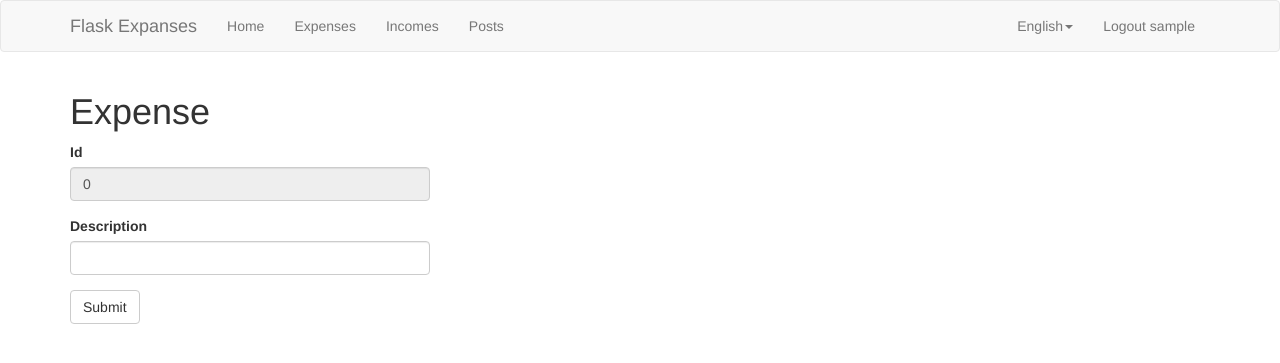
After one commit to dkeza/flaskexpenses, a Flask app: page /expenses/edit/0 in a window 1280 px wide. The commit adds this page. Shown: the top 363 px of the page. Run offline with Flask 2, Linux system fonts and the light colour scheme; a user stored in the database is signed in; data comes from the database, SQL or seed files in the repository; some libraries are stand-ins or nearby versions.

Commit message:
New, edit, delete expenses

```diff
--- a/app/forms.py
+++ b/app/forms.py
@@ -50,3 +50,13 @@ class EditIncomeForm(FlaskForm):
         super(EditIncomeForm, self).__init__(*args, **kwargs)
         # disable the fields if you want to
         self.id.render_kw = {'disabled': True}
+
+class EditExpenseForm(FlaskForm):
+    id = IntegerField('Id', validators=[])
+    description = StringField(_l('Description'), validators=[DataRequired()])
+    submit = SubmitField(_l('Submit'))
+
+    def __init__(self, *args, **kwargs):
+        super(EditExpenseForm, self).__init__(*args, **kwargs)
+        # disable the fields if you want to
+        self.id.render_kw = {'disabled': True}
--- a/app/routes.py
+++ b/app/routes.py
@@ -3,7 +3,7 @@ from flask import render_template, flash, redirect, url_for, request, g, session
 from flask_login import login_user, logout_user, current_user, login_required
 from werkzeug.urls import url_parse
 from app import app, db
-from app.forms import LoginForm, RegistrationForm, ResetPasswordRequestForm, ResetPasswordForm, EditIncomeForm
+from app.forms import LoginForm, RegistrationForm, ResetPasswordRequestForm, ResetPasswordForm, EditIncomeForm, EditExpenseForm
 from app.email import send_password_reset_email
 from app.models import User, Expense, Income
 from flask_babel import _, get_locale
@@ -84,7 +84,6 @@ def reset_password_request():
     return render_template('reset_password_request.html',
                            title=_('Reset Password'), form=form)
 
-
 @app.route('/reset_password/<token>', methods=['GET', 'POST'])
 def reset_password(token):
     if current_user.is_authenticated:
@@ -105,6 +104,46 @@ def reset_password(token):
 def expenses():
     e = Expense.query.filter_by(user_id=current_user.id)
     return render_template('expenses.html', title=_('Expenses'),expenses=e)
+
+@app.route('/expenses/new', methods=['GET', 'POST'])
+@login_required
+def new_expense():
+    return redirect( url_for('edit_expense', id=0))
+
+@app.route('/expenses/edit/<id>', methods=['GET', 'POST'])
+@login_required
+def edit_expense(id):
+    i = None
+    if id!="0":
+        i = Expense.query.filter_by(id=id).first_or_404()
+    form = EditExpenseForm()
+    if form.validate_on_submit():
+        if id == "0":
+            i = Expense()
+            i.user_id = current_user.id
+            db.session.add(i)
+        i.description = form.description.data
+        db.session.commit()
+        flash(_('Your changes have been saved.'))
+        return redirect(url_for('expenses'))
+    elif request.method == 'GET':
+        if id == "0":
+            form.id.data = 0
+            form.description.data = ""
+        else:
+            form.id.data = i.id
+            form.description.data = i.description
+    return render_template('edit_expense.html', title=_('Edit Expense'),
+                           form=form)
+
+@app.route('/expenses/delete/<id>', methods=['GET', 'POST'])
+@login_required
+def delete_expense(id):
+    i = Expense.query.filter_by(id=id).first_or_404()
+    db.session.delete(i)
+    db.session.commit()
+    flash(_('Deleted.'))
+    return redirect(url_for('expenses'))
 
 @app.route('/incomes', methods=['GET', 'POST'])
 @login_required
--- /dev/null
+++ b/app/templates/edit_expense.html
@@ -0,0 +1,11 @@
+{% extends "base.html" %}
+{% import 'bootstrap/wtf.html' as wtf %}
+
+{% block app_content %}
+    <h1>{{_('Expense')}}</h1>
+    <div class="row">
+        <div class="col-md-4">
+            {{ wtf.quick_form(form) }}
+        </div>
+    </div>
+{% endblock %}
```
Also changed, not shown: app/templates/expenses.html (+7 -2 lines).
